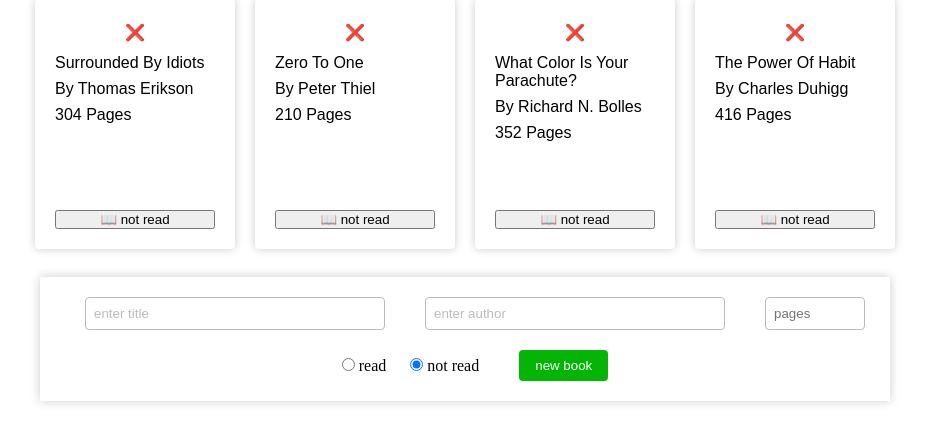
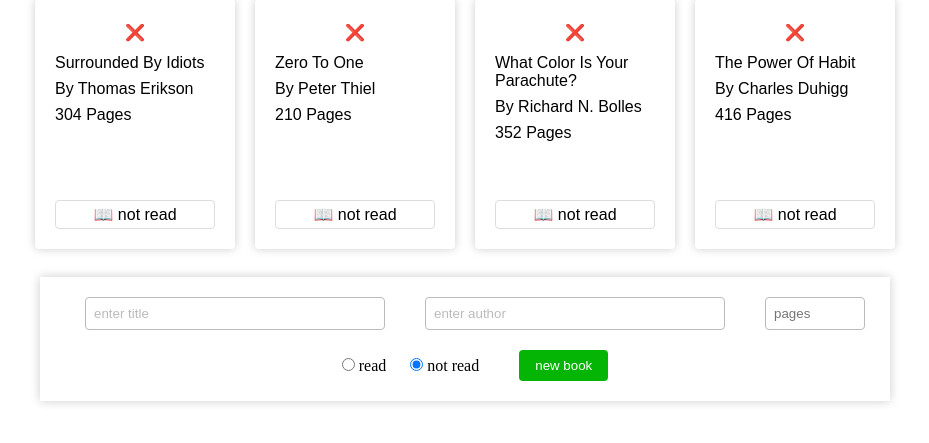
Before and after one commit to sabrinamaral/TheOdinProject, a plain HTML site: page myLibraryJS/index.html in a window 1280 px wide. Shown: the part 79-522 px from the top of the page, without its empty margins (175-1104 px from the left). Drawn offline with Linux system fonts and the light colour scheme.

Commit message:
change btn-read class on the read button for style

```diff
--- a/myLibraryJS/style.css
+++ b/myLibraryJS/style.css
@@ -53,7 +53,7 @@
   width: 100%;
 }
 
-.book .read {
+.book .btn-read {
   background-color: transparent;
   font-size: 1rem;
   border: solid 1px #ddd;
```
